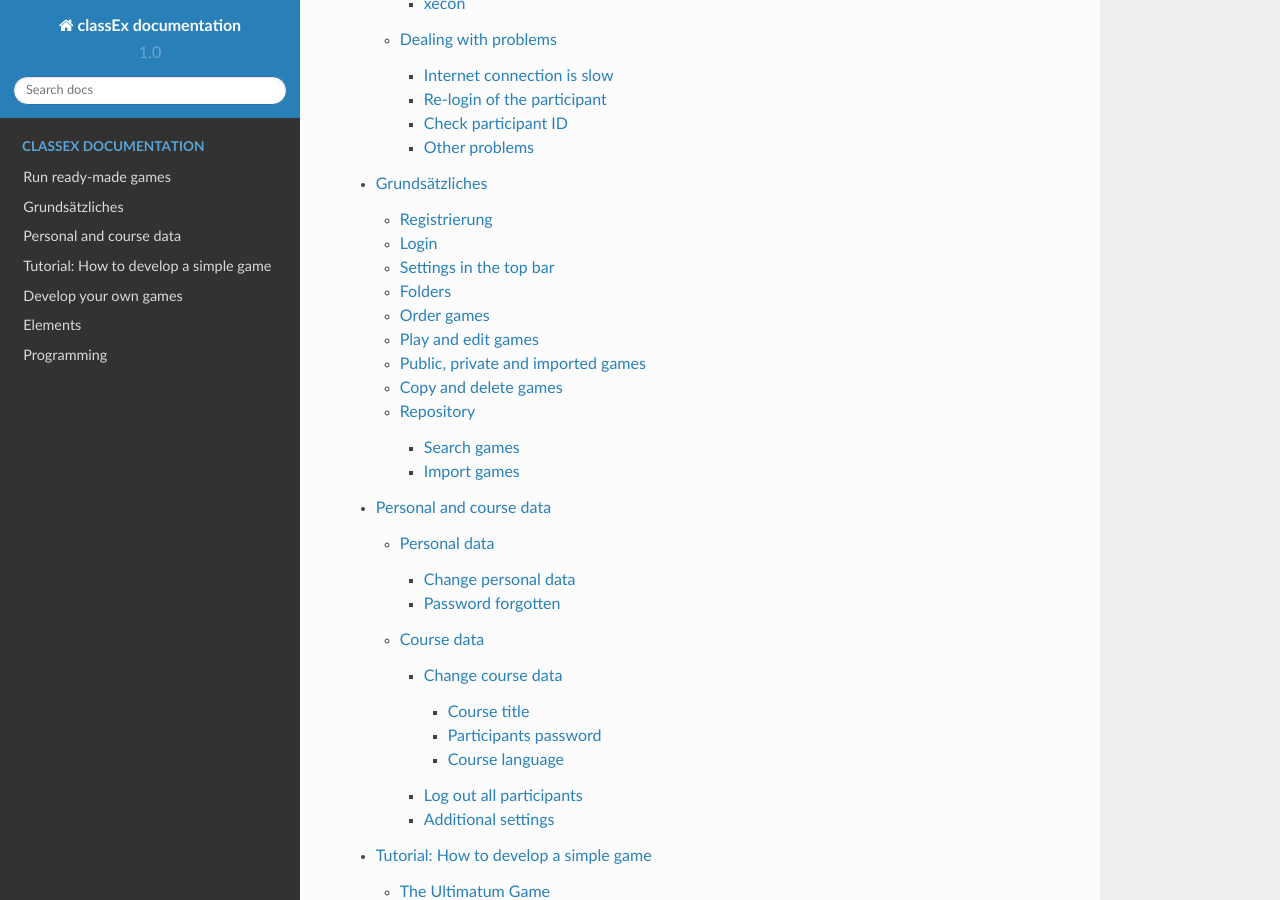
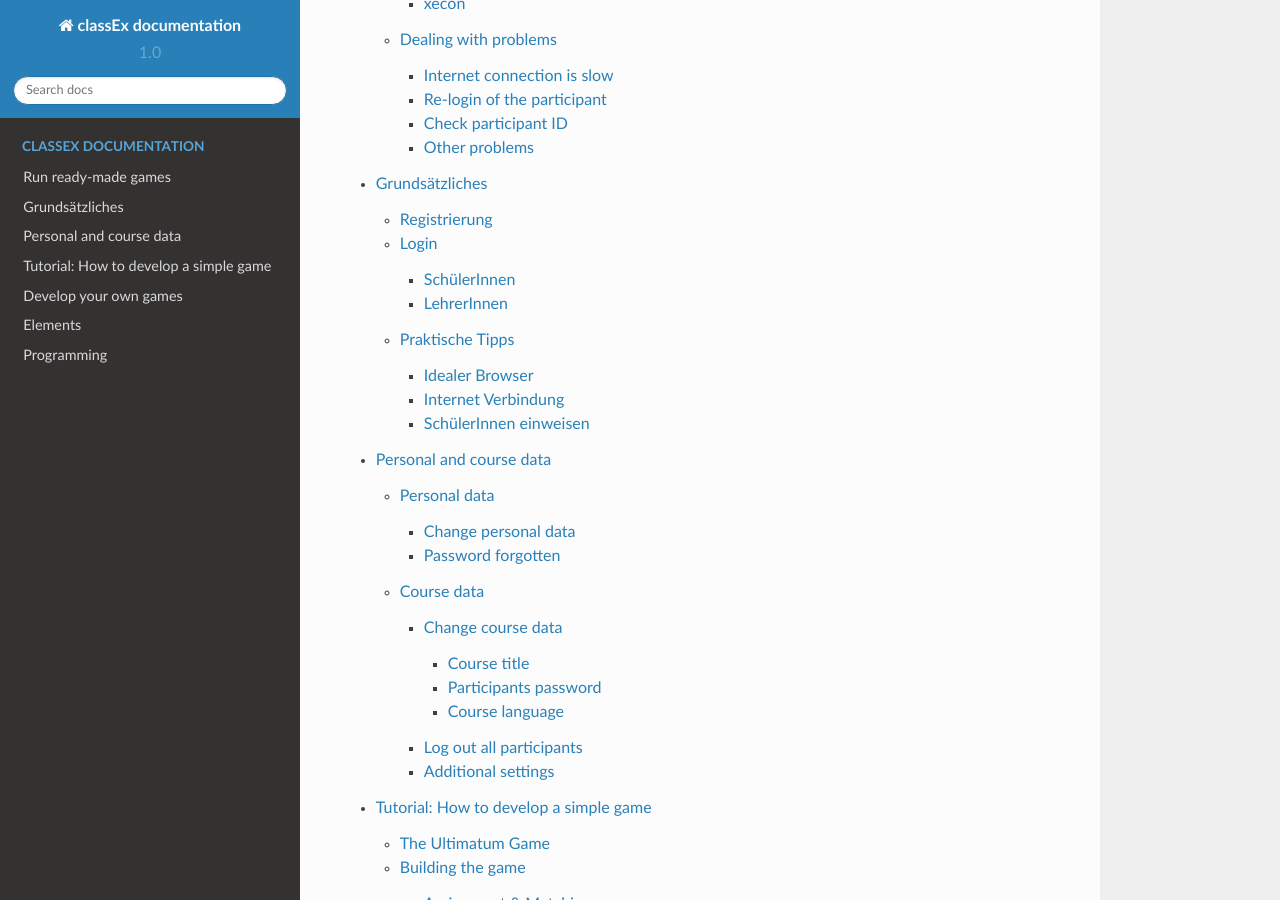
Before and after one commit to marcusgia2505/classExschool_doc, a Sphinx documentation site: the page built from docs/index.rst, in a window 1280 px wide and 900 px high, scrolled down 2274 px. Built offline with Sphinx 7.4.7 and the Read the Docs theme 2.0.0, drawn with Linux system fonts in a browser that asks for light colours; pages that are not in the unit, such as notebooks, are missing from menus; some of the changed lines change nothing that is shown.

Commit message:
Grunsätzliches bis auf zwei interne Links abgeschlossen

```diff
--- a/docs/Organize.rst
+++ b/docs/Organize.rst
@@ -13,147 +13,38 @@
 Login
 =====
 
+..image:: _static/elements/Login_Schüler.png
+
+Die Login Website zeigt den oben abgebildeten Login Bildschirm an. Zuerst muss die Schule ausgewählt werden. Danach wird die Lehrerin oder der Lehrer ausgewählt. Zum Schluss müssen Sie noch auswählen, ob Sie Schülerin / Schüler oder Lehrerin / Lehrer sind, geben dann Ihr Passwort ein und loggen sich ein. Der Login für Schülerinnen und Schüler sowie für Leherinnen und Lehrer gestaltet sich folgendermaßen:
+
+SchülerInnen
+~~~~~~~~~~~~
+
+Schülerinnen und Schüler loggen sich als "Schülerinnen und Schüler" ein. Sie brauchen sich nicht registrieren und bleiben anonym. Die Lehrerin oder der Lehrer legt vorher das Passwort fest (oben rechts im Bild auf den Accountnamen klicken --> Kurs) und teilt es den Schüllerinnen und Schülern mit. Weitere Informationen zur Nutzung durch Schülerinnen und Schüler finden Sie hier.
+
+LehrerInnen
+~~~~~~~~~~~
+
+Lehrerinnen und Lehrer loggen sich als "Lehrerinnen und Lehrer" ein. Sie erhalten Ihr Passwort per E-Mail, nachdem Sie sich registriert haben. Weitere Informationen zur Nutzung durch Lehrerinnen und Lehrer finden Sie hier.
 
 
+Praktische Tipps
+================
 
+Idealer Browser
+~~~~~~~~~~~~~~~
 
+Am Besten eignet sich der Browser Mozilla Firefox mit aktiviertem Javascript, sodass es zu keinen technischen Problemen kommt. classEx funktioniert auch mit Google Chrome, jedoch nicht mit Internetexplorer.
 
+Internet Verbindung
+~~~~~~~~~~~~~~~~~~~
 
+Es ist optimal, wenn die Lehrkraft eine andere Internetverbindung (z.B. über Kabel) benutzt als die SchülerInnen, um sicherzustellen, dass diese nicht überlastet wird.
 
+SchülerInnen einweisen
+~~~~~~~~~~~~~~~~~~~~~~
 
+Bevor Sie classEx das erste Mal im Unterricht nutzen, sollten Sie Ihre Schülerinnen und Schüler gut in die Nutzungsweise einweisen und ihnen sagen, wie man sich einloggt und Entscheidungen trifft.
+Eine Vorlage für eine `Powerpoint Präsentation`_ (auf Englisch) ist verfügbar und kann nach Bedarf angepasst werden.
 
-
-
-
-
-
-
-
-
-
-
-
-
-
-
-
-
-
-
-You can organize your games in the overview mode. Here, you can find all your own games as well as the ready-made games that are shown in your overview by default.
-
-.. image:: _static/Overview.PNG
-    :alt:  300px
-
-On the left hand side you find the folders for own games (empty at first login) and the folders for ready-made games below it (standard games, quiz & questionnaire,...).
-
-In the top right-hand corner, you find the main navigation bar which is always displayed in every mode. This allows you to switch from one mode to another and access your personal data.
-
-The currently active mode is marked by a darker shade around its symbol |pic_overview|, here the **overview mode**. The left symbol |pic_lecturemode| takes you to the **lecture mode**. The right symbol |pic_editmode| takes you to the **editing mode**. The **drop down menu** (which shows the name of the lecturer and is shaded in black in the figure above) provides access to your personal data and your course data as well as the terms of use, the documentation, some general info on classEx and the log out button.
-
-.. |pic_lecturemode| image:: _static/pic/lectureMode.png
-   :width: 15px
-.. |pic_overview| image:: _static/pic/lecture.png
-   :width: 15px
-.. |pic_editmode| image:: _static/pic/editMode.png
-   :width: 15px
-
-
-Settings in the top bar
-========================
-
-You can see the top bar for the **overview mode** in the picture above in the left hand corner. It offers the following functionality:
-
-new folder
-    Create new folders to organize your games.
-
-new game
-    Create new games which you can design in the editing mode.
-
-repository
-    The repository which provides access to games provided by other lecturers.
-
-
-
-Folders
-=======
-
-Games are sorted into folders, which can be named for example after different chapters of lectures. They can be found on the left. You can create a new folder by clicking on *new folder* in the top bar. Folders can be renamed by clicking on the title of a folder in the main screen (above the list of games). This is not possible for the general folder that is provided by default. Folders are ordered alphabetically. It is not possible to change the order of folders.
-
-.. note:: If you need a specific order, you may name the folders e.g. 01 - intro, 02 - motivation, ...
-
-Folders can only be deleted when they are empty. Then the delete symbol |pic_delete| will appear. The deletion cannot be reversed.
-
-Each account has a standard folder which is called *general folder*. This cannot be deleted.
-
-.. |pic_delete| image:: _static/pic/reject.png
-    :width: 15px
-
-
-.. |pic_handle| image:: _static/pic/drophandle.png
-    :width: 15px
-
-.. |pic_public| image:: _static/pic/public.png
-    :width: 15px
-
-.. |pic_private| image:: _static/pic/private.png
-    :width: 15px
-
-.. |pic_other| image:: _static/pic/attributes.png
-    :width: 15px
-
-.. |pic_copy| image:: _static/pic/copy.png
-    :width: 15px
-
-
-Order games
-============
-
-You can move games by clicking on the *move game* icon |pic_handle| and dragging the game into another folder (in the left bar). You can also drag the game within your folder in order to change its position.
-
-Play and edit games
-====================
-
-If you click on the *play game* button, the game is directly started in the lecture mode.
-
-.. note:: If you click on *play game*, the current game which is running will be stopped and the game you clicked on will be started. If you want to switch back to your currently running game instead use the buttons in the top navigation bar to go the lecture mode or click on the button *back to current game* below the navigation bar.
-
-You can directly enter the editing mode by clicking on the *edit game* icon. The title of this button changes to *view* if you cannot edit the game. This may happen if you are not the owner of the game, but you imported the game (see below).
-
-.. note:: You can also switch to the lecture and editing mode by clicking on the symbols in the top navigation bar.
-
-
-
-Public, private and imported games
-==================================
-
-All games are marked as *public* |pic_public|,  *private* |pic_private| or as *created by someone else* |pic_other|. The *public game* icon |pic_public| means that you created the game but other users can see and copy this game. The *private game* |pic_private| icon means your game is private and cannot be seen by other users. You can change the game status between private or public by clicking on the symbol. The *created by someone else* marks the ready-made games provided by classEx and all games you imported from the repository. You cannot edit them but only view and play them. If you want to make your own version of such a game you have to copy it.
-
-Copy and delete games
-========================
-
-If you want to make a copy of a game (e.g. to create your own version of a ready-made game), click on the copy button |pic_copy|. This will create a copy of the game in your *general folder*. You can edit this copy and thus make your own version of any game on classEx. Alternatively, you can go to the editing mode and click on the drop down menu *game* and then select *copy game*.
-
-The *delete game* icon |pic_delete| deletes a game. This can't be reversed.
-
-Repository
-==========
-
-The repository lists all public games created by you and other lecturers and allows you to import these games to your account. You can enter the repository by clicking on the *repository* button in the top bar of the overview.
-
-If you do not want your game to be listed in the repository you have to change its status from public to private.
-
-.. image:: _static/Repository.PNG
-    :alt:  300px
-
-Search games
-------------
-
-The repository lists all games which were set public by their owners. The list can be searched by the different criteria on the left hand side. The switch button disables viewing a certain criterion in the list. You can also make a free text search by typing in the search box in the top right corner. Clicking on the *Game information* button shows some more information and a sample screenshot (if provided by the owner).
-
-Import games
--------------
-
-All games from the repository can be imported to one's own account by clicking on the *Import game* button. You can then find the game in the general folder.
-
-.. note:: If you import games, they are not copied to your account. classEx only sets a reference to the game of the other lecturer. Therefore, you cannot modify imported games. In order to modify an imported game you have to copy it.
+.. _Powerpoint Präsentation:: http://classex.uni-passau.de/wiki/instructions.pptx
```
